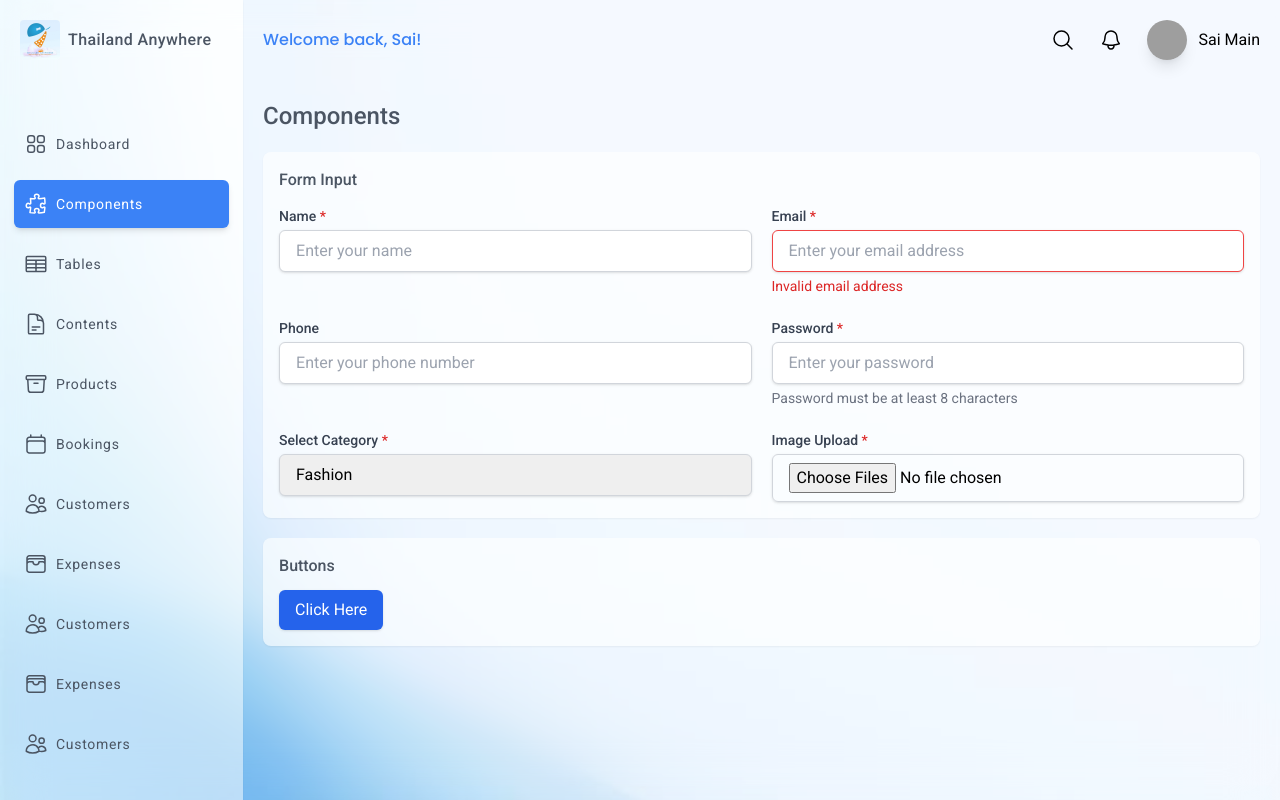
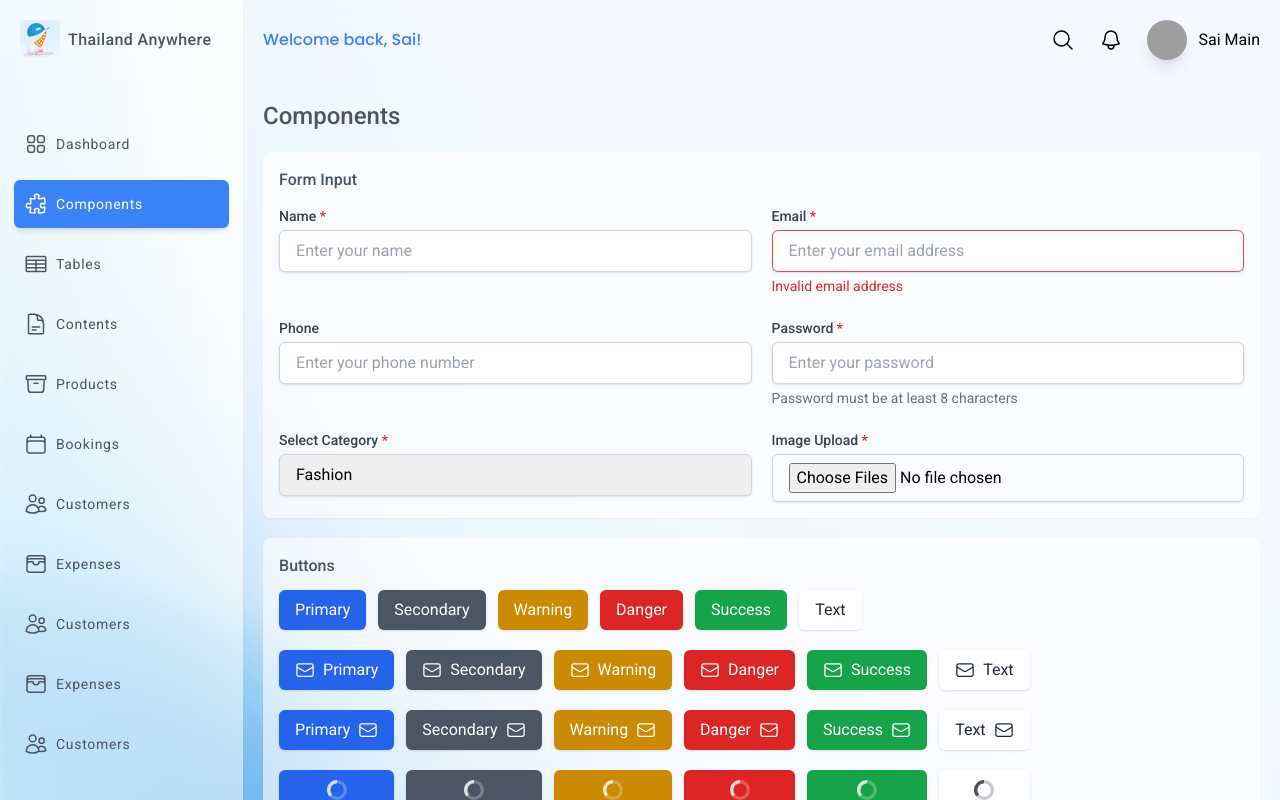
Before and after one commit to YeLinnAungGautam/thailandanywhere-frontend_latest, a Vue app: page /components in a window 1280 px wide. Built offline with nearby package versions, Linux system fonts and the light colour scheme; grey boxes are pictures that could not be loaded.

Commit message:
button and input

```diff
--- a/package.json
+++ b/package.json
@@ -10,6 +10,7 @@
   "dependencies": {
     "@heroicons/vue": "^2.0.18",
     "chart.js": "^3.9.1",
+    "class-variance-authority": "^0.6.0",
     "pinia": "^2.0.36",
     "uuid": "^9.0.0",
     "vue": "^3.3.2",
--- a/src/components/Button.vue
+++ b/src/components/Button.vue
@@ -1,11 +1,81 @@
 <script setup>
+import { computed } from "vue";
+import { cva } from "class-variance-authority";
 
+const props = defineProps({
+  leftIcon: [Object, Function],
+  rightIcon: [Object, Function],
+  loading: Boolean,
+  disabled: Boolean,
+  as: {
+    type: [String, Object],
+    default: "button",
+  },
+  intent: {
+    type: String,
+    validator: (val) =>
+      ["primary", "secondary", "danger", "success", "warning", "text"].includes(
+        val
+      ),
+    default: "primary",
+  },
+});
+
+const buttonClass = computed(() => {
+  return cva(
+    "inline-flex items-center justify-center  min-h-[32px] px-4 py-2 rounded-md shadow hover:shadow-lg transition duration-150",
+    {
+      variants: {
+        intent: {
+          primary: "bg-blue-600 text-white",
+          secondary: "bg-gray-600 text-white",
+          success: "bg-green-600 text-white",
+          text: "bg-white text-gray-800",
+          warning: "bg-yellow-600 text-white",
+          danger: "bg-red-600 text-white",
+        },
+        disabled: {
+          true: "!bg-gray-100 !text-gray-400 cursor-not-allowed",
+        },
+      },
+    }
+  )({ intent: props.intent, disabled: props.disabled });
+});
 </script>
 
 <template>
-  <button
-    class="bg-blue-600 text-white px-4 py-2 rounded-md shadow hover:shadow-lg transition duration-150"
-  >
-    <slot/>
-  </button>
+  <component :is="props.as" :disabled="props.disabled" :class="buttonClass">
+    <svg
+      v-if="props.loading"
+      class="animate-spin h-5 w-5 absolute"
+      xmlns="http://www.w3.org/2000/svg"
+      fill="none"
+      viewBox="0 0 24 24"
+    >
+      <circle
+        class="opacity-25"
+        cx="12"
+        cy="12"
+        r="10"
+        stroke="currentColor"
+        stroke-width="4"
+      ></circle>
+      <path
+        class="opacity-75"
+        fill="currentColor"
+        d="M4 12a8 8 0 018-8V0C5.373 0 0 5.373 0 12h4zm2 5.291A7.962 7.962 0 014 12H0c0 3.042 1.135 5.824 3 7.938l3-2.647z"
+      ></path>
+    </svg>
+    <component
+      :is="props.leftIcon"
+      :class="['w-5 h-5 mr-2', props.loading && 'invisible']"
+    />
+    <span :class="[props.loading && 'invisible']">
+      <slot />
+    </span>
+    <component
+      :is="props.rightIcon"
+      :class="['w-5 h-5 ml-2', props.loading && 'invisible']"
+    />
+  </component>
 </template>
--- a/src/views/ComponentView.vue
+++ b/src/views/ComponentView.vue
@@ -3,6 +3,7 @@ import Layout from "./Layout.vue";
 import Input from "../components/Input.vue";
 import InputField from "../components/InputField.vue";
 import Button from "../components/Button.vue";
+import { EnvelopeIcon } from "@heroicons/vue/24/outline";
 import { ref } from "vue";
 
 const form = ref({
@@ -73,7 +74,74 @@ const form = ref({
     </div>
     <div class="bg-white/60 p-4 rounded-lg shadow-sm mb-5">
       <h4 class="text-gray-600 font-medium mb-3 text-base">Buttons</h4>
-     <Button>Click Here</Button>
+      <div class="space-y-5">
+        <div class="flex items-center gap-3">
+          <Button intent="primary">Primary</Button>
+          <Button intent="secondary">Secondary</Button>
+          <Button intent="warning">Warning</Button>
+          <Button intent="danger">Danger</Button>
+          <Button intent="success">Success</Button>
+          <Button intent="text">Text</Button>
+        </div>
+        <div class="flex items-center gap-3">
+          <Button intent="primary" :left-icon="EnvelopeIcon">Primary</Button>
+          <Button intent="secondary" :left-icon="EnvelopeIcon"
+            >Secondary</Button
+          >
+          <Button intent="warning" :left-icon="EnvelopeIcon">Warning</Button>
+          <Button intent="danger" :left-icon="EnvelopeIcon">Danger</Button>
+          <Button intent="success" :left-icon="EnvelopeIcon">Success</Button>
+          <Button intent="text" :left-icon="EnvelopeIcon">Text</Button>
+        </div>
+        <div class="flex items-center gap-3">
+          <Button intent="primary" :right-icon="EnvelopeIcon">Primary</Button>
+          <Button intent="secondary" :right-icon="EnvelopeIcon"
+            >Secondary</Button
+          >
+          <Button intent="warning" :right-icon="EnvelopeIcon">Warning</Button>
+          <Button intent="danger" :right-icon="EnvelopeIcon">Danger</Button>
+          <Button intent="success" :right-icon="EnvelopeIcon">Success</Button>
+          <Button intent="text" :right-icon="EnvelopeIcon">Text</Button>
+        </div>
+        <div class="flex items-center gap-3">
+          <Button intent="primary" :right-icon="EnvelopeIcon" loading
+            >Primary</Button
+          >
+          <Button intent="secondary" :right-icon="EnvelopeIcon" loading
+            >Secondary</Button
+          >
+          <Button intent="warning" :right-icon="EnvelopeIcon" loading
+            >Warning</Button
+          >
+          <Button intent="danger" :right-icon="EnvelopeIcon" loading
+            >Danger</Button
+          >
+          <Button intent="success" :right-icon="EnvelopeIcon" loading
+            >Success</Button
+          >
+          <Button intent="text" :right-icon="EnvelopeIcon" loading>Text</Button>
+        </div>
+        <div class="flex items-center gap-3">
+          <Button intent="primary" disabled :right-icon="EnvelopeIcon"
+            >Primary</Button
+          >
+          <Button intent="secondary" disabled :right-icon="EnvelopeIcon"
+            >Secondary</Button
+          >
+          <Button intent="warning" disabled :right-icon="EnvelopeIcon"
+            >Warning</Button
+          >
+          <Button intent="danger" disabled :right-icon="EnvelopeIcon"
+            >Danger</Button
+          >
+          <Button intent="success" disabled :right-icon="EnvelopeIcon"
+            >Success</Button
+          >
+          <Button intent="text" disabled :right-icon="EnvelopeIcon"
+            >Text</Button
+          >
+        </div>
+      </div>
     </div>
   </Layout>
 </template>
```
Also changed, not shown: 1 other file (tests, documents, lock files or other folders).
